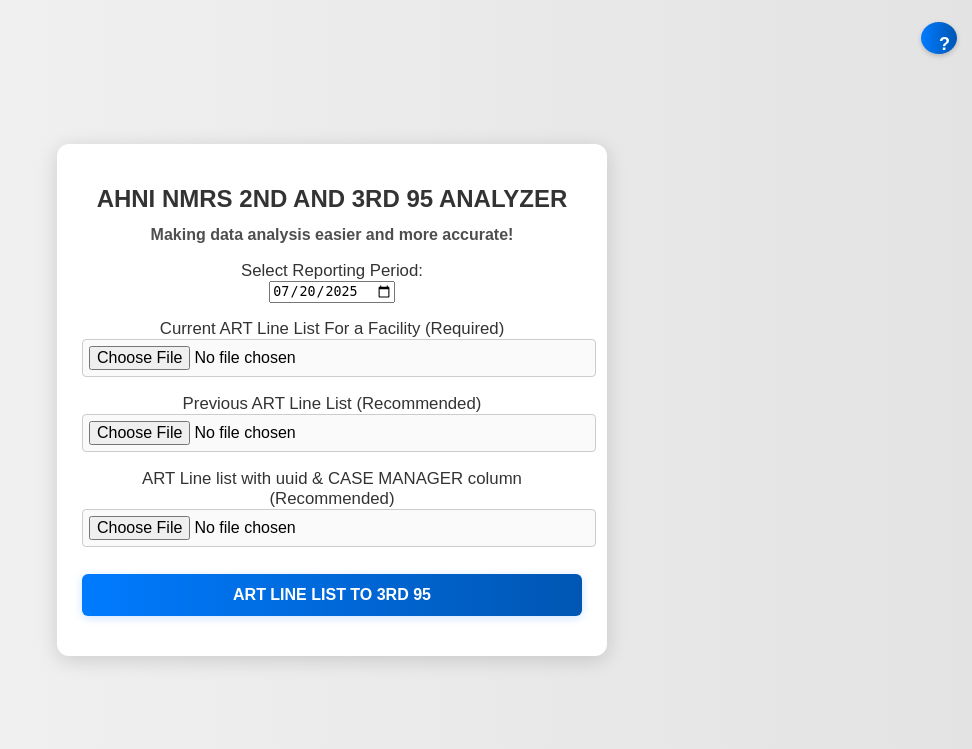
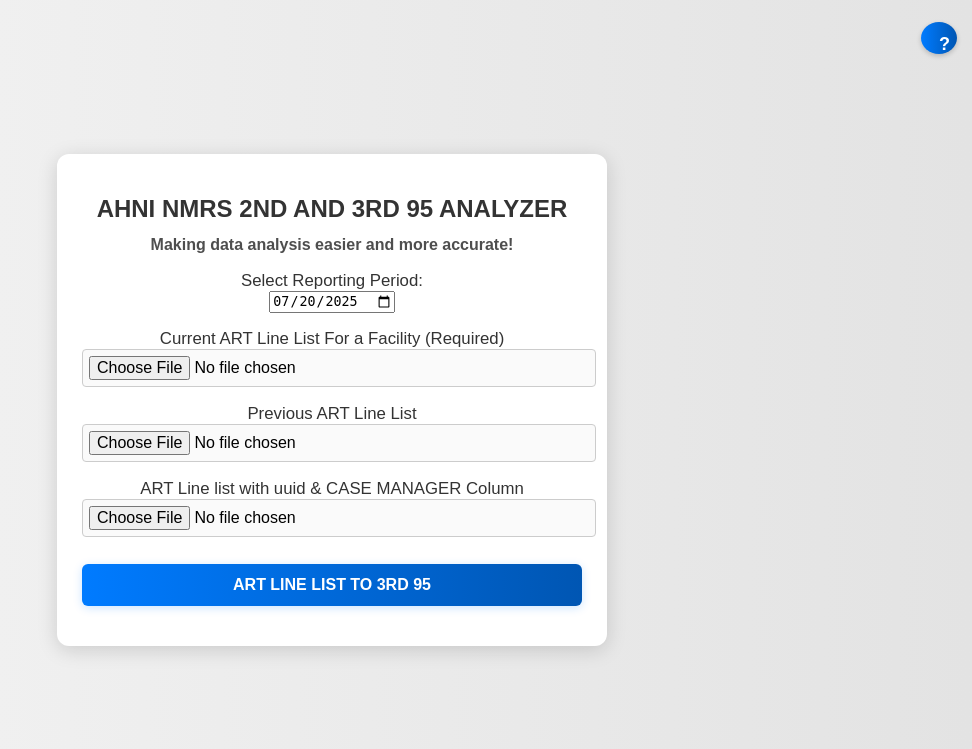
Before and after one commit to Netocodez/2nd-and-3rd-95-analysis, a Flask app: page / in a window 1280 px wide. Shown: the top 749 px of the page, without its empty margins (308-1280 px from the left). Run offline with Flask 3, Linux system fonts and the light colour scheme.

Commit message:
updated instruction

```diff
--- a/app/templates/index.html
+++ b/app/templates/index.html
@@ -43,12 +43,12 @@
             </div>
 
             <div class="form-group">
-                <p>Previous ART Line List (Recommended)</p>
+                <p>Previous ART Line List</p>
                 <input type="file" id="fileInput2" name="file2" accept=".xlsx,.xls,.csv" />
             </div>
 
             <div class="form-group">
-                <p>ART Line list with uuid & CASE MANAGER column (Recommended)</p>
+                <p>ART Line list with uuid & CASE MANAGER Column</p>
                 <input type="file" id="fileInput3" name="file3" accept=".xlsx,.xls,.csv" />
             </div>
         </div>
```
